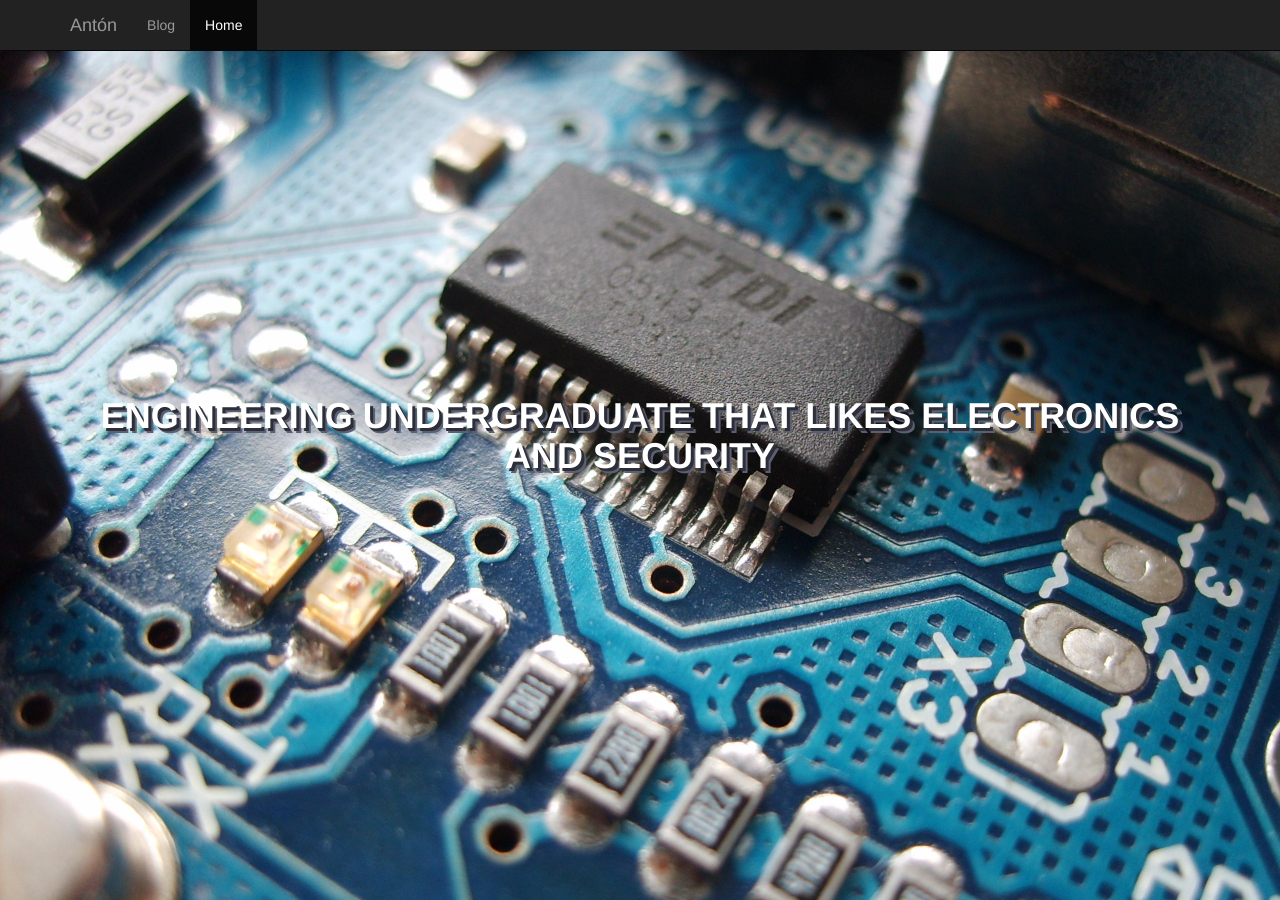
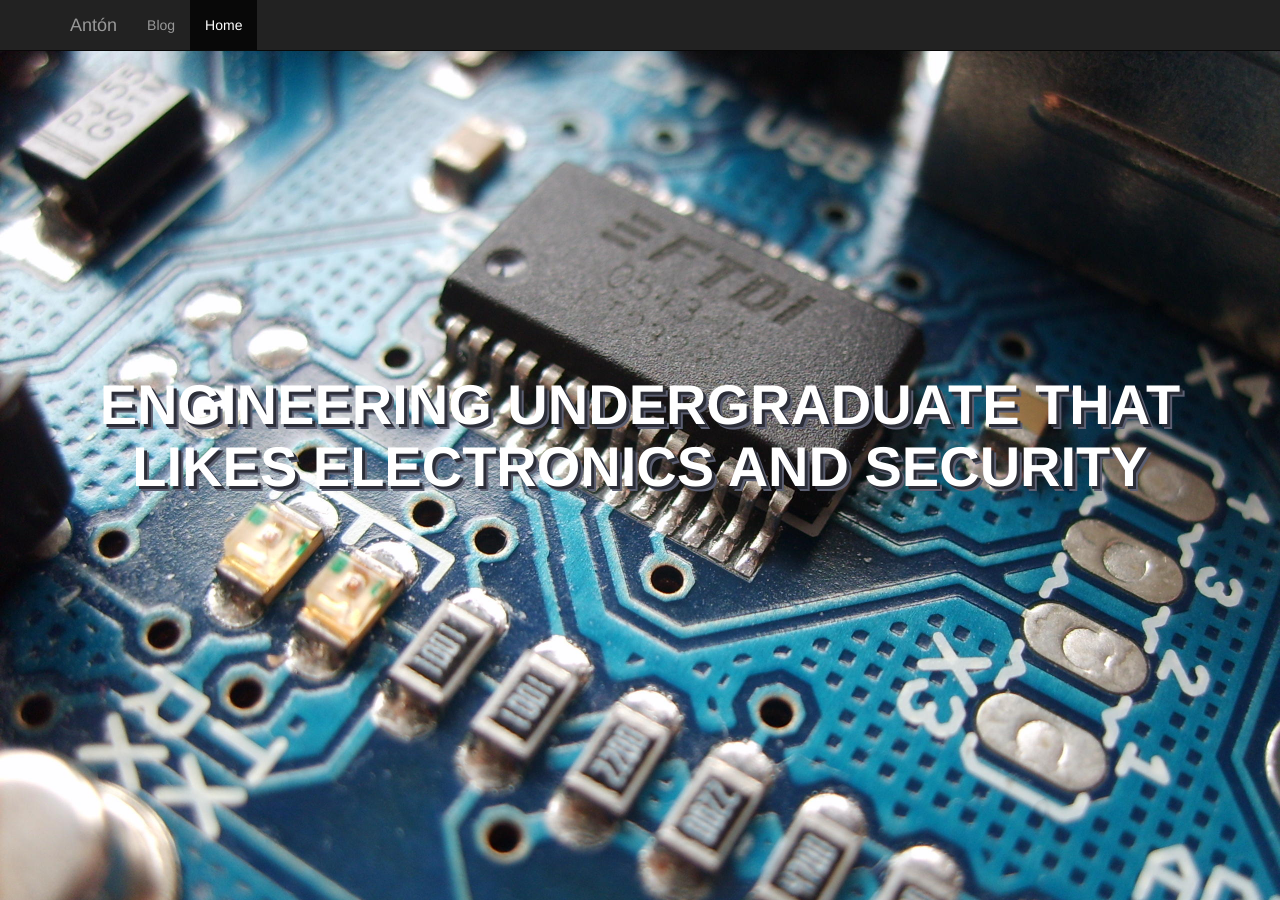
Before and after one commit to antoniovazquezblanco/antoniovazquezblanco.github.io, a Jekyll site: the page built from index.html, in a window 1280 px wide. Built offline with Jekyll 4.4.1, drawn with Linux system fonts in a browser that asks for light colours; Markdown is read by kramdown in place of the engine named in the settings.

Commit message:
Make index text responsive.

```diff
--- a/index.html
+++ b/index.html
@@ -14,6 +14,22 @@ order: 1
 	color: #FFF;
 	text-shadow: 3px 3px 0px #2c2e38, 5px 5px 0px #5c5f72;
 }
+
+h1 {
+	font-size: 400%;
+}
+
+@media (max-width: 600px) {
+	h1 {
+		font-size: 300%;
+	}
+}
+
+@media (max-width: 400px) {
+	h1 {
+		font-size: 200%;
+	}
+}
 </style>
 <div class="container" style="height: 80%; display: table;">
 	<div class="vcenter">
```
